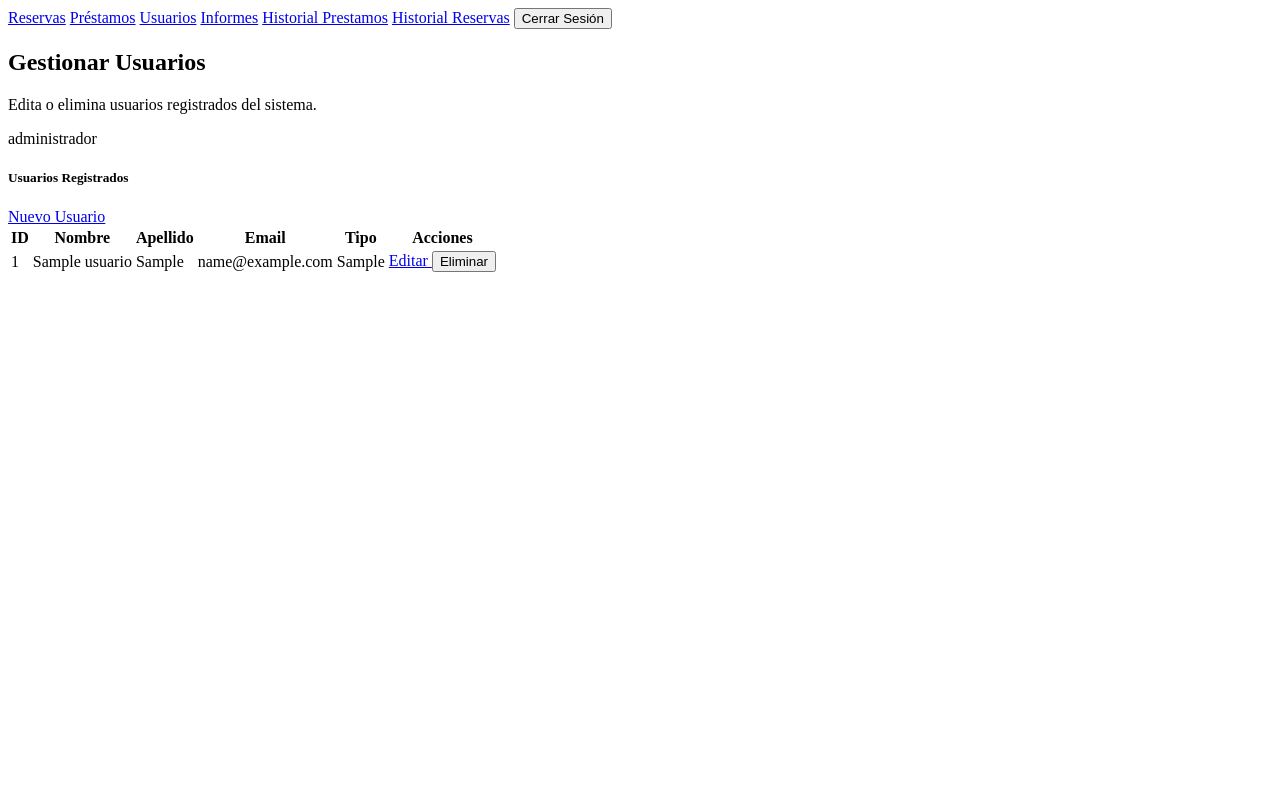
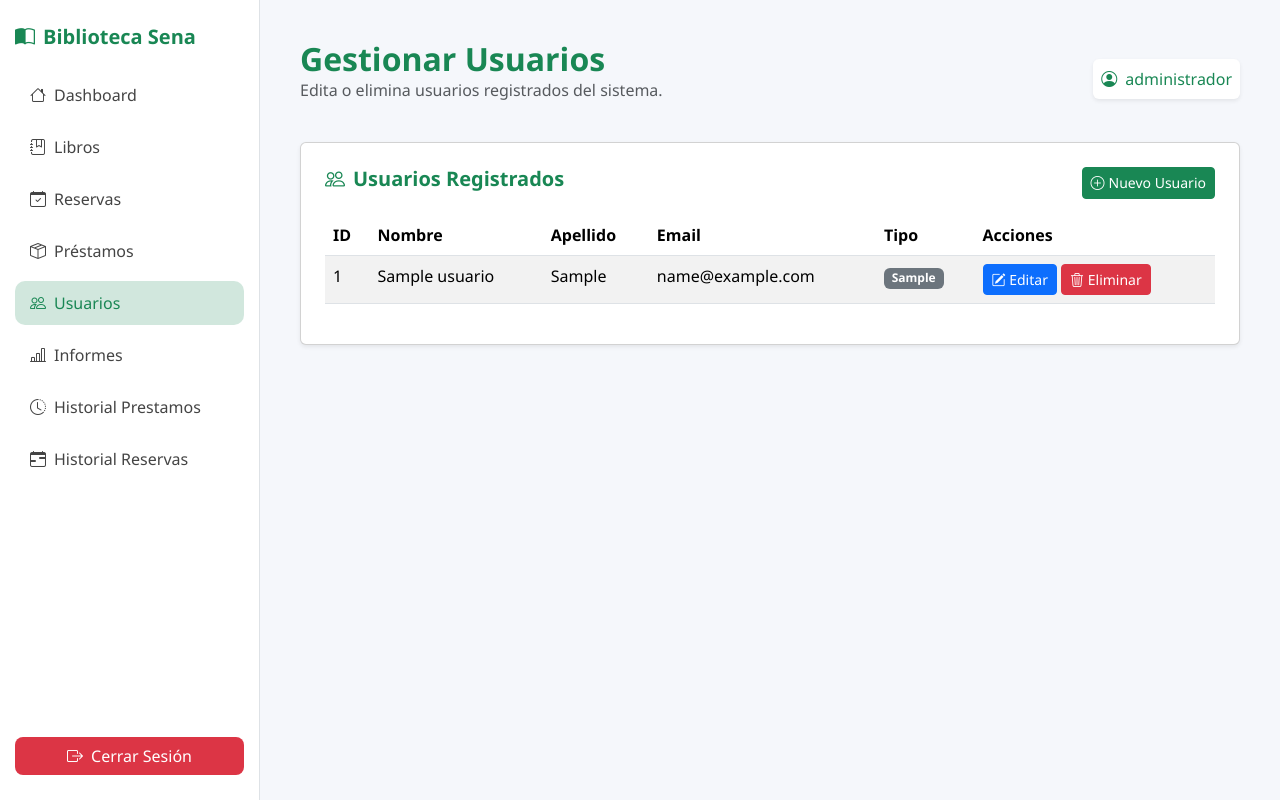
Before and after one commit to estiven-18/biblioteca_sena, a PHP site: page /views/gestionar_usuarios.php in a window 1280 px wide. Run offline with PHP 8.4, Linux system fonts and the light colour scheme; the visitor is signed in with stand-in values (Sample User, id 1); tables that the repository leaves empty or names only in its code hold one stand-in row (values such as "Sample post"); some libraries are stand-ins or nearby versions.

Commit message:
se arreglo el bug de que no se cargaba el bootstrap

```diff
--- a/views/gestionar_usuarios.php
+++ b/views/gestionar_usuarios.php
@@ -22,6 +22,120 @@ $mysql->desconectar();
 <head>
     <meta charset="UTF-8">
     <title>Gestionar Usuarios - Biblioteca SENA</title>
+    <meta name="viewport" content="width=device-width, initial-scale=1">
+
+    <link href="https://cdn.jsdelivr.net/npm/bootstrap@5.3.2/dist/css/bootstrap.min.css" rel="stylesheet">
+    <link href="https://cdn.datatables.net/1.13.4/css/dataTables.bootstrap5.min.css" rel="stylesheet">
+    <link href="https://cdn.jsdelivr.net/npm/bootstrap-icons@1.11.3/font/bootstrap-icons.css" rel="stylesheet">
+
+    <style>
+        body {
+            background-color: #f8f9fa;
+            font-family: 'Segoe UI', sans-serif;
+        }
+
+        .dashboard-container {
+            display: flex;
+            min-height: 100vh;
+        }
+
+        .sidebar {
+            width: 260px;
+            background-color: #ffffff;
+            border-right: 1px solid #dee2e6;
+            display: flex;
+            flex-direction: column;
+            justify-content: space-between;
+            padding: 25px 15px;
+        }
+
+        .sidebar h5 {
+            color: #198754;
+            font-weight: bold;
+        }
+
+        .sidebar .nav-link {
+            color: #444;
+            border-radius: 10px;
+            padding: 10px 15px;
+            margin-bottom: 8px;
+            transition: 0.3s;
+            font-weight: 500;
+        }
+
+        .sidebar .nav-link.active,
+        .sidebar .nav-link:hover {
+            background-color: #d1e7dd;
+            color: #198754;
+        }
+
+        .logout-btn {
+            background-color: #dc3545;
+            color: #fff;
+            font-weight: 500;
+            border-radius: 8px;
+            transition: 0.3s;
+        }
+
+        .logout-btn:hover {
+            background-color: #bb2d3b;
+        }
+
+        .content {
+            flex: 1;
+            padding: 40px;
+            background-color: #f5f7fb;
+        }
+
+        .content-header {
+            display: flex;
+            justify-content: space-between;
+            align-items: center;
+        }
+
+        .user-info {
+            background: #fff;
+            padding: 10px 20px;
+            border-radius: 12px;
+            box-shadow: 0 2px 8px rgba(0, 0, 0, 0.05);
+            color: #198754;
+        }
+
+        .card-dashboard {
+            border: none;
+            border-radius: 16px;
+            background-color: #fff;
+            box-shadow: 0 4px 10px rgba(0, 0, 0, 0.08);
+            text-align: center;
+            padding: 20px;
+            transition: 0.3s;
+        }
+
+        .card-dashboard:hover {
+            transform: translateY(-3px);
+        }
+
+        .card-dashboard .icon {
+            font-size: 32px;
+            margin-bottom: 10px;
+        }
+
+        table.dataTable {
+            width: 100% !important;
+        }
+    </style>
+</head>
+
+<body>
+    <div class="dashboard-container">
+
+        <div class="sidebar">
+            <div>
+                <h5 class="mb-4 d-flex align-items-center"><i class="bi bi-book-half me-2"></i>Biblioteca Sena</h5>
+                <nav class="nav flex-column">
+                    <a href="dashboard.php" class="nav-link "><i class="bi bi-house me-2"></i>Dashboard</a>
+
+                    <a href="gestionar_libros.php" class="nav-link"><i class="bi bi-journal-bookmark me-2"></i>Libros</a>
                     <a href="gestionar_reservas.php" class="nav-link"><i class="bi bi-calendar-check me-2"></i>Reservas</a>
                     <a href="gestionar_prestamos.php" class="nav-link"><i class="bi bi-box-seam me-2"></i>Préstamos</a>
                     <a href="gestionar_usuarios.php" class="nav-link active"><i class="bi bi-people me-2"></i>Usuarios</a>
```
Also changed, not shown: views/dashboard.php (+107 -0 lines).
